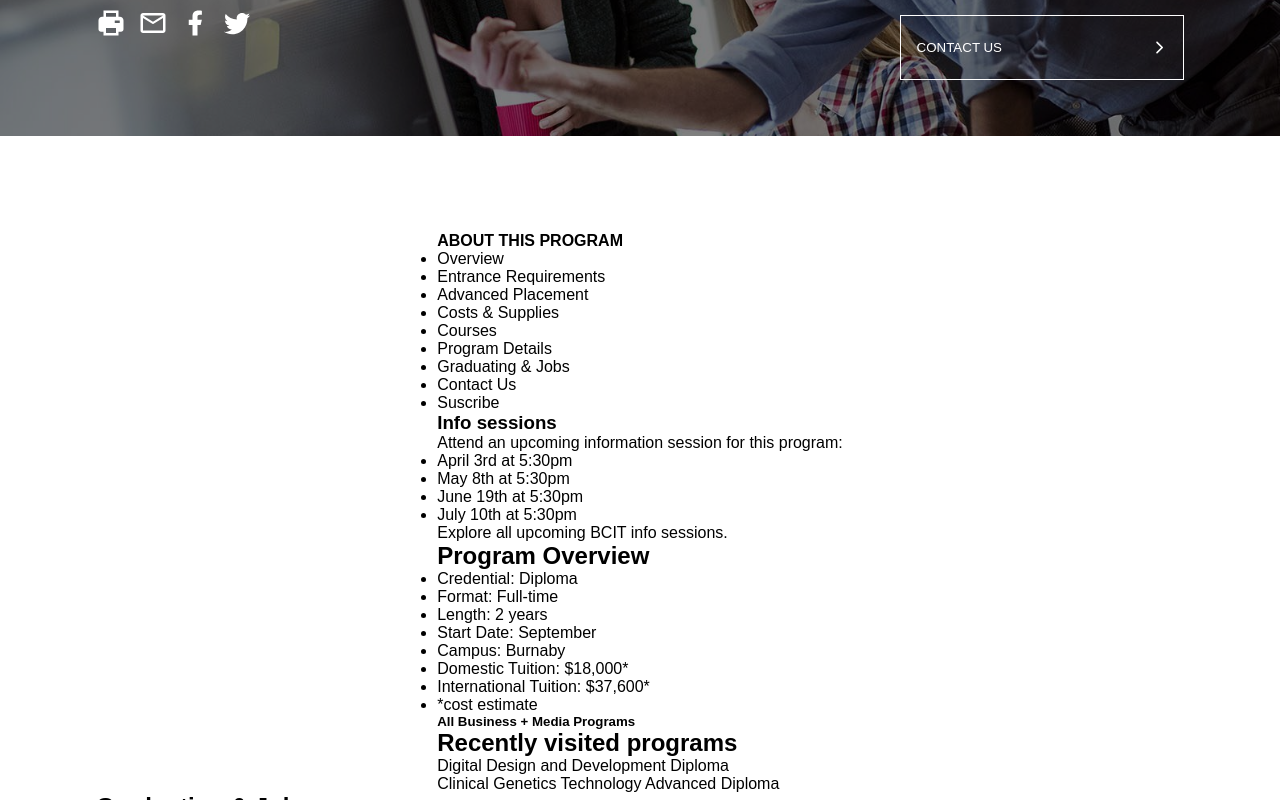
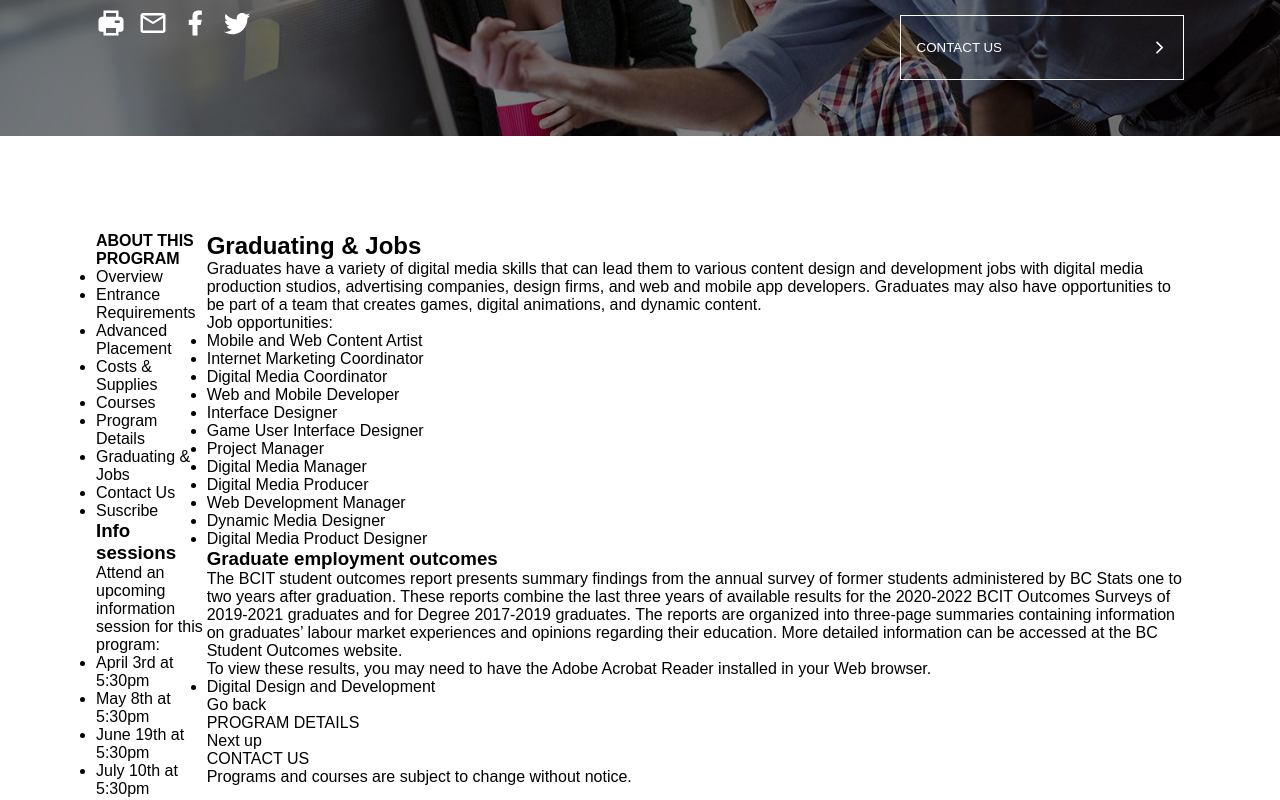
Before and after one commit to Mariessa-Pinto/mdia2109-class10-change-languages, a Next.js app: page / in a window 1280 px wide. Shown: the part 480-1280 px from the top of the page. Built offline with nearby package versions, Linux system fonts and the light colour scheme.

Commit message:
updating some main page css

```diff
--- a/styles/Home.module.css
+++ b/styles/Home.module.css
@@ -1,8 +1,6 @@
 .main {
   display: flex;
-  flex-direction: column;
-  justify-content: space-between;
-  align-items: center;
+  flex-direction: row;
   padding: 6rem;
   min-height: 100vh;
 }
```
